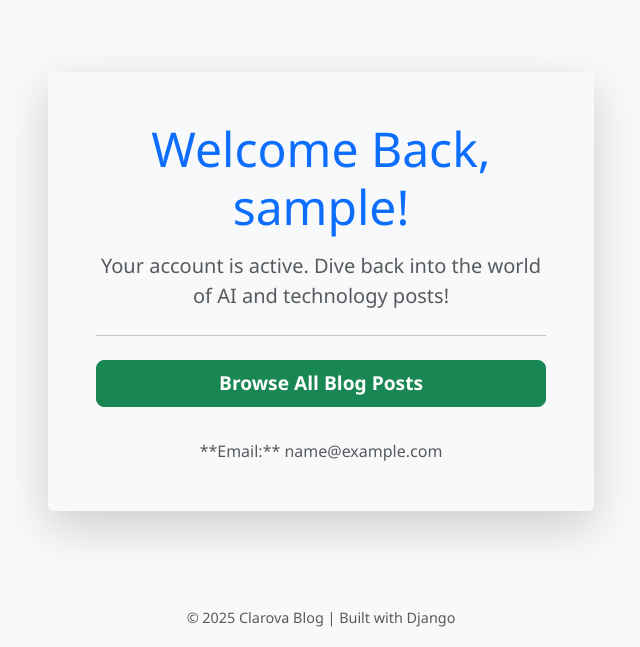
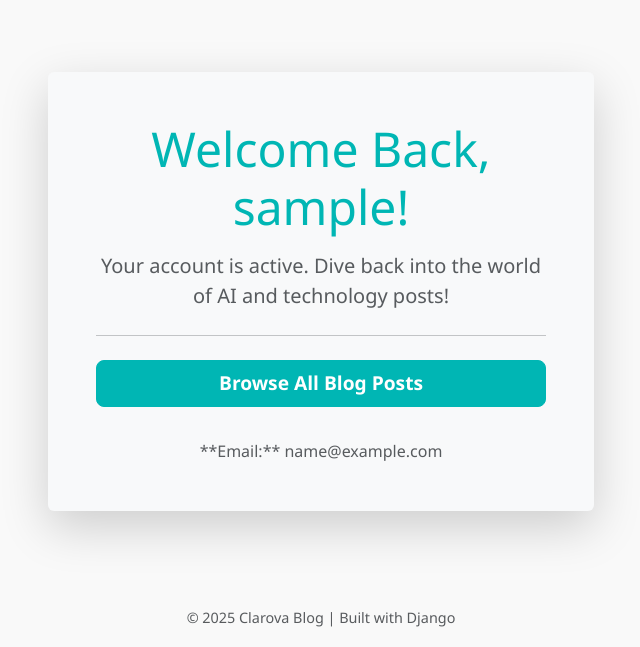
Before and after one commit to HelenLloydJeng/Clarova_blog, a Django app: page /users/profile/ in a window 1280 px wide. Shown: the part 57-704 px from the top of the page, without its empty margins (319-959 px from the left). Run offline with Django 4.2, Linux system fonts and the light colour scheme; the visitor is signed in with stand-in values (Sample User, id 1).

Commit message:
AESTHETICS: Final overrides for .text-primary (Welcome back text) and .btn-success (green button) to align with Clarova brand Teal.

```diff
--- a/static/css/style.css
+++ b/static/css/style.css
@@ -94,6 +94,26 @@ a:hover {
     text-decoration: none; /* Optional: Remove the underline on hover for a cleaner look */
 }
 
+/* --- Text Color Override (Fixes 'Welcome Back' or any text-primary blue) --- */
+
+/* Targets the Bootstrap text-primary class (usually blue) and forces it to be Teal */
+.text-primary {
+    color: #00B6B4 !important; /* Clarova Teal */
+}
+
+/* --- Specific Button Color Override (Fixes the Green Button) --- */
+
+/* Targets the Bootstrap success button (usually green) and forces it to be Teal */
+.btn-success {
+    background-color: #00B6B4 !important; /* Clarova Teal fill */
+    border-color: #00B6B4 !important;
+    color: white !important;
+}
+
+.btn-success:hover {
+    background-color: #00A3A1 !important; /* Slightly darker teal on hover */
+    border-color: #00A3A1 !important;
+}
 /* Global button adjustments (e.g., overriding Bootstrap's default border-radius) */
 .btn {
   border-radius: 8px; /* Changed from 5px to 8px to match your custom button feel */
```
